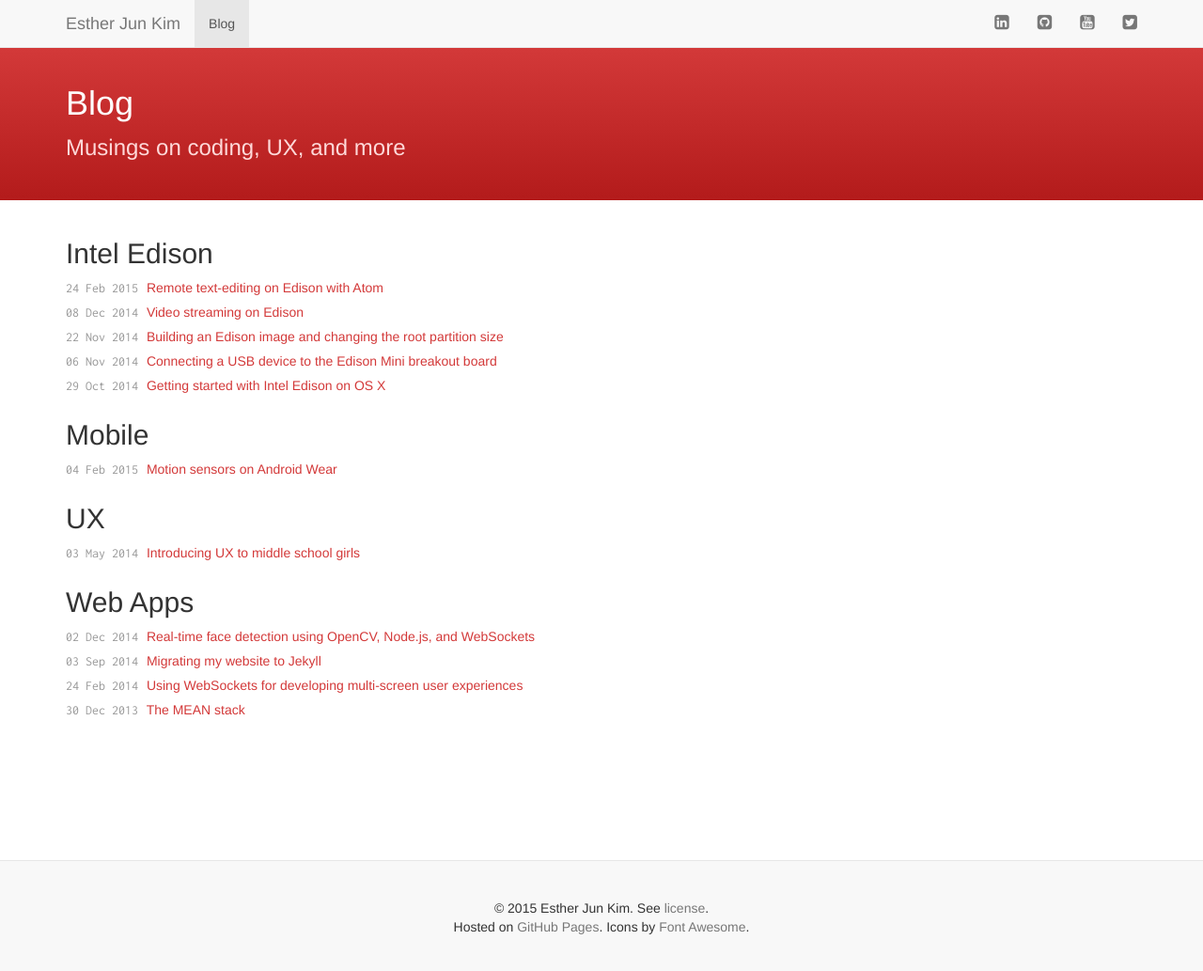
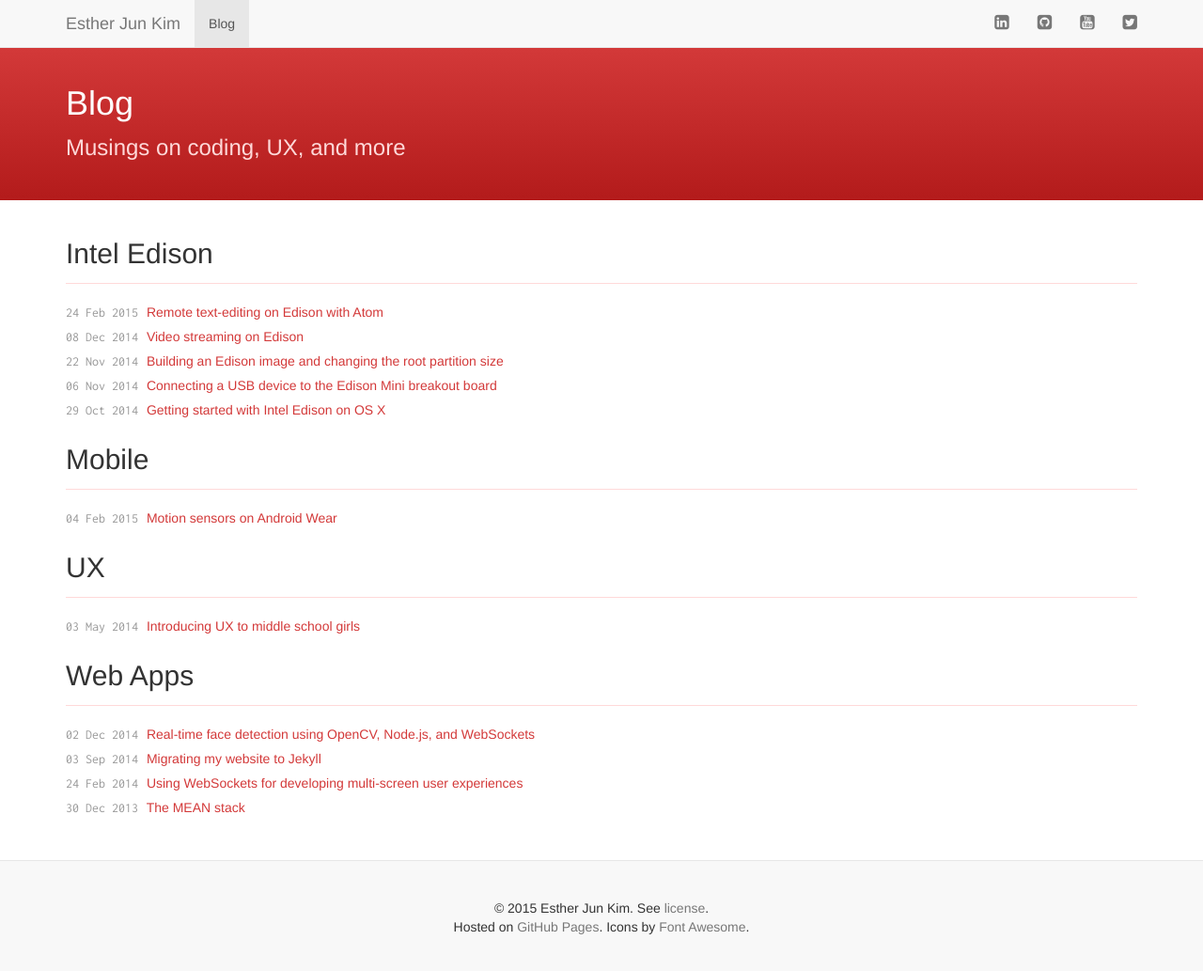
Before and after one commit to estherjk/estherjk.github.io, a Jekyll site: the page built from blog/index.html, in a window 1280 px wide and 1035 px high. Shown: the whole window at 94% size. Built offline with Jekyll 4.4.1, drawn with Linux system fonts in a browser that asks for light colours; nearby versions of some CDN libraries.

Commit message:
Add .h2-page-header

```diff
--- a/blog/index.html
+++ b/blog/index.html
@@ -12,7 +12,9 @@
 
 <div class="container">
   {% for section in site.blogCategories %}
-    <h2>{{ section.title }}</h2>
+    <div class="h2-page-header">
+      <h2>{{ section.title }}</h2>
+    </div>
 
     <ul class="blog-list">
       {% for post in site.posts %}
--- a/styles/site.css
+++ b/styles/site.css
@@ -78,6 +78,12 @@
 
 .bg-gray {
   background-color: #eee;
+}
+
+.h2-page-header {
+  margin: 20px 0 20px;
+  padding-bottom: 5px;
+  border-bottom: 1px solid #FFD9D9;
 }
 
 .video-container {
```
